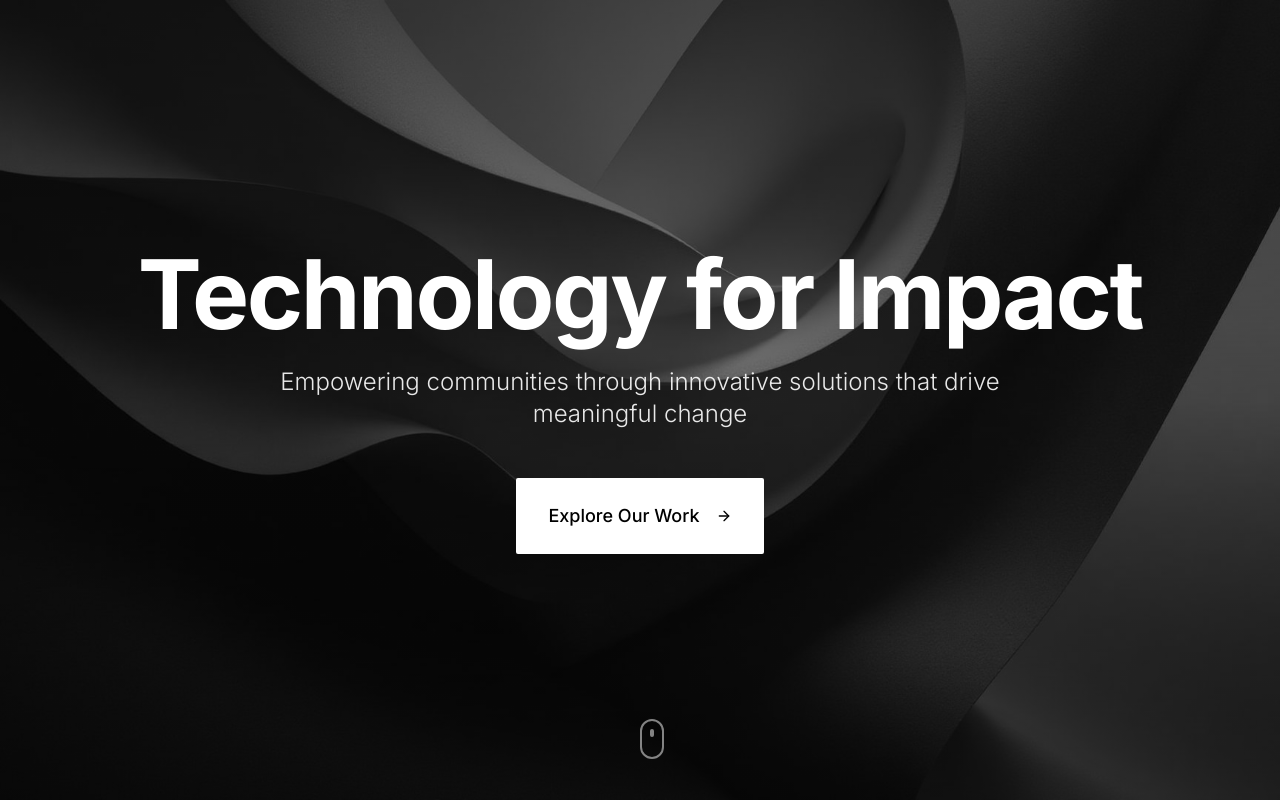
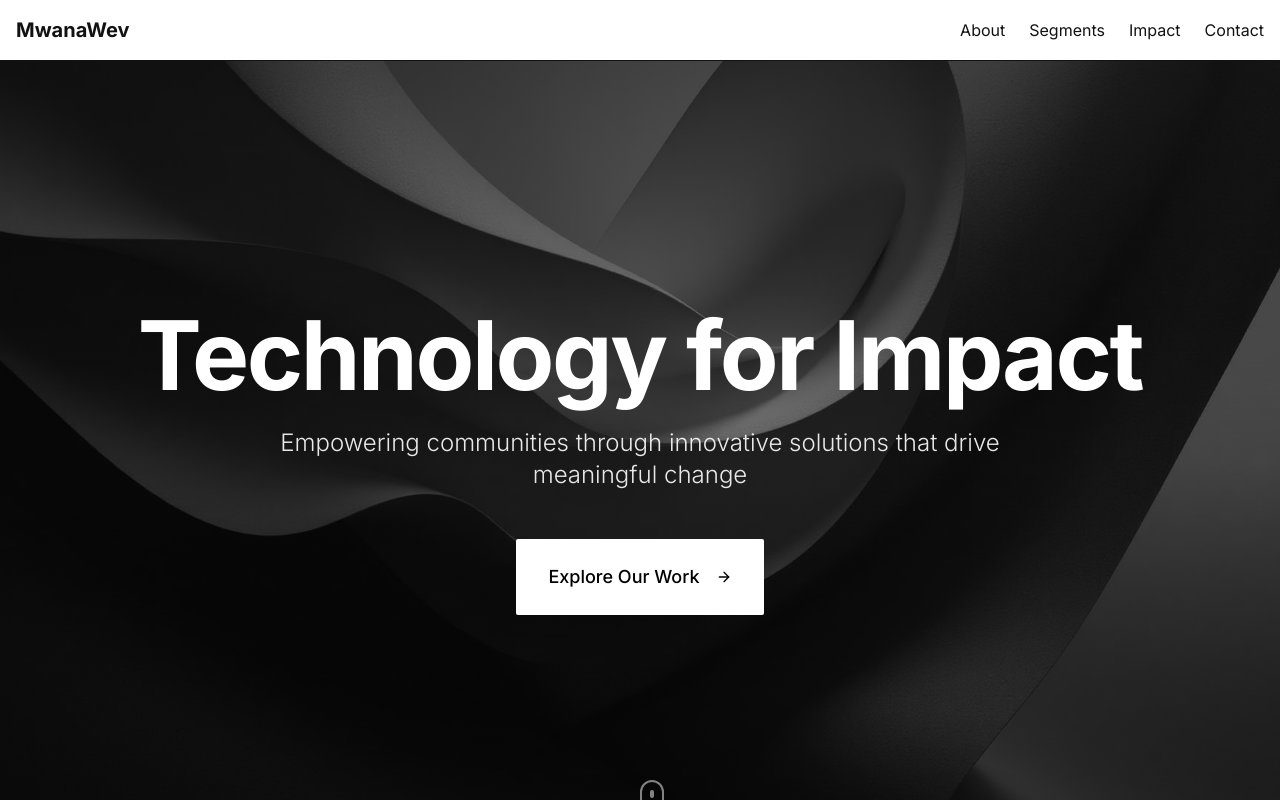
Before and after one commit to nashe01/mwana-template, a React (Vite) app: page / in a window 1280 px wide. Shown: the top 800 px of the page. Built offline with nearby package versions, Linux system fonts and the light colour scheme; the HTML template or start-up script is replaced by a standard one.

Commit message:
Add TNC header and anchor navigation links

```diff
--- a/src/components/About.tsx
+++ b/src/components/About.tsx
@@ -34,7 +34,7 @@ const About = () => {
   ];
 
   return (
-    <section className="py-24 bg-background">
+    <section id="about" className="py-24 bg-background">
       <div className="container mx-auto px-6">
         <div className="text-center mb-16">
           <h2 className="text-4xl md:text-5xl font-bold mb-4">Who We Are</h2>
--- a/src/components/Careers.tsx
+++ b/src/components/Careers.tsx
@@ -35,7 +35,7 @@ const Careers = () => {
   ];
 
   return (
-    <section className="py-24 bg-muted">
+    <section id="careers" className="py-24 bg-muted">
       <div className="container mx-auto px-6">
         <div className="text-center mb-16">
           <h2 className="text-4xl md:text-5xl font-bold mb-4">Join Our Team</h2>
--- a/src/components/CoreSegments.tsx
+++ b/src/components/CoreSegments.tsx
@@ -8,18 +8,21 @@ import skySegment from "@/assets/sky-segment.jpg";
 const CoreSegments = () => {
   const segments = [
     {
+      id: "segment-tech",
       title: "MwanaWev Tech",
       description:
         "Innovative technology solutions that transform how communities access and utilize digital tools for growth and development.",
       image: techSegment,
     },
     {
+      id: "segment-paywega",
       title: "PayWega",
       description:
         "Financial technology platform enabling seamless, secure transactions and empowering economic participation across all communities.",
       image: paymentSegment,
     },
     {
+      id: "segment-skygiants",
       title: "SkyGiants",
       description:
         "Elevating possibilities through advanced systems and infrastructure that connect, protect, and serve communities at scale.",
@@ -28,7 +31,7 @@ const CoreSegments = () => {
   ];
 
   return (
-    <section className="py-24 bg-muted">
+    <section id="segments" className="py-24 bg-muted">
       <div className="container mx-auto px-6">
         <div className="text-center mb-16">
           <h2 className="text-4xl md:text-5xl font-bold mb-4">Core Segments</h2>
@@ -38,9 +41,10 @@ const CoreSegments = () => {
         </div>
 
         <div className="grid md:grid-cols-3 gap-8 max-w-6xl mx-auto">
-          {segments.map((segment, index) => (
+          {segments.map((segment) => (
             <Card
-              key={index}
+              key={segment.id}
+              id={segment.id}
               className="overflow-hidden bg-card hover:shadow-xl transition-all duration-300 group border-border"
             >
               <div className="aspect-square overflow-hidden">
--- a/src/components/Footer.tsx
+++ b/src/components/Footer.tsx
@@ -8,14 +8,14 @@ const Footer = () => {
       { label: "Contact", href: "#contact" },
     ],
     segments: [
-      { label: "MwanaWev Tech", href: "#tech" },
-      { label: "PayWega", href: "#paywega" },
-      { label: "SkyGiants", href: "#skygiants" },
+      { label: "MwanaWev Tech", href: "#segment-tech" },
+      { label: "PayWega", href: "#segment-paywega" },
+      { label: "SkyGiants", href: "#segment-skygiants" },
     ],
     resources: [
-      { label: "Blog", href: "#blog" },
+      { label: "Blog", href: "#newsletter" },
       { label: "Impact Reports", href: "#impact" },
-      { label: "Privacy Policy", href: "#privacy" },
+      { label: "Privacy Policy", href: "#contact" },
     ],
   };
 
@@ -27,7 +27,7 @@ const Footer = () => {
   ];
 
   return (
-    <footer className="bg-primary text-primary-foreground border-t border-primary-foreground/20 py-16">
+    <footer id="contact" className="bg-primary text-primary-foreground border-t border-primary-foreground/20 py-16">
       <div className="container mx-auto px-6">
         <div className="grid md:grid-cols-4 gap-12 mb-12">
           {/* Brand */}
--- a/src/components/Hero.tsx
+++ b/src/components/Hero.tsx
@@ -4,7 +4,7 @@ import heroBg from "@/assets/hero-bg.jpg";
 
 const Hero = () => {
   return (
-    <section className="relative min-h-screen flex items-center justify-center overflow-hidden">
+    <section id="home" className="relative min-h-screen flex items-center justify-center overflow-hidden">
       {/* Background Image with Overlay */}
       <div className="absolute inset-0 z-0">
         <img
--- a/src/components/Impact.tsx
+++ b/src/components/Impact.tsx
@@ -25,7 +25,7 @@ const Impact = () => {
   ];
 
   return (
-    <section className="py-24 bg-background">
+    <section id="impact" className="py-24 bg-background">
       <div className="container mx-auto px-6">
         <div className="text-center mb-16">
           <h2 className="text-4xl md:text-5xl font-bold mb-4">Our Impact</h2>
--- a/src/components/Newsletter.tsx
+++ b/src/components/Newsletter.tsx
@@ -23,7 +23,7 @@ const Newsletter = () => {
   ];
 
   return (
-    <section className="py-24 bg-background">
+    <section id="newsletter" className="py-24 bg-background">
       <div className="container mx-auto px-6">
         {/* Newsletter Subscription */}
         <div className="max-w-4xl mx-auto mb-20">
--- /dev/null
+++ b/src/components/TNCHeader.tsx
@@ -0,0 +1,31 @@
+const TNCHeader = () => {
+  // TODO: Replace this with your actual geolocation JSON string
+  // Paste the exact geolocation JSON data here as a string
+  const geolocationDataStr = `{
+    "placeholder": "PASTE YOUR ACTUAL GEOLOCATION JSON DATA HERE AS A STRING"
+  }`;
+
+  return (
+    <header className="cd-main-header border-primary sticky-language-no-mobile sticky-header border-b bg-white sticky top-0 z-50 w-full">
+      <div className="hidden">
+        <span
+          className="geolocationdatastr"
+          data-geolocationdatastr={geolocationDataStr}
+        />
+      </div>
+      <div className="container mx-auto px-4 py-4">
+        <div className="flex items-center justify-between">
+          <div className="text-xl font-bold">MwanaWev</div>
+          <nav className="hidden md:flex gap-6">
+            <a href="#about" className="hover:text-primary transition-colors">About</a>
+            <a href="#segments" className="hover:text-primary transition-colors">Segments</a>
+            <a href="#impact" className="hover:text-primary transition-colors">Impact</a>
+            <a href="#contact" className="hover:text-primary transition-colors">Contact</a>
+          </nav>
+        </div>
+      </div>
+    </header>
+  );
+};
+
+export default TNCHeader;
--- a/src/pages/Index.tsx
+++ b/src/pages/Index.tsx
@@ -5,10 +5,12 @@ import Newsletter from "@/components/Newsletter";
 import Careers from "@/components/Careers";
 import Impact from "@/components/Impact";
 import Footer from "@/components/Footer";
+import TNCHeader from "@/components/TNCHeader";
 
 const Index = () => {
   return (
     <div className="min-h-screen bg-background">
+      <TNCHeader />
       <Hero />
       <About />
       <CoreSegments />
```
Also changed, not shown: src/assets/Asset 55.png (added).
